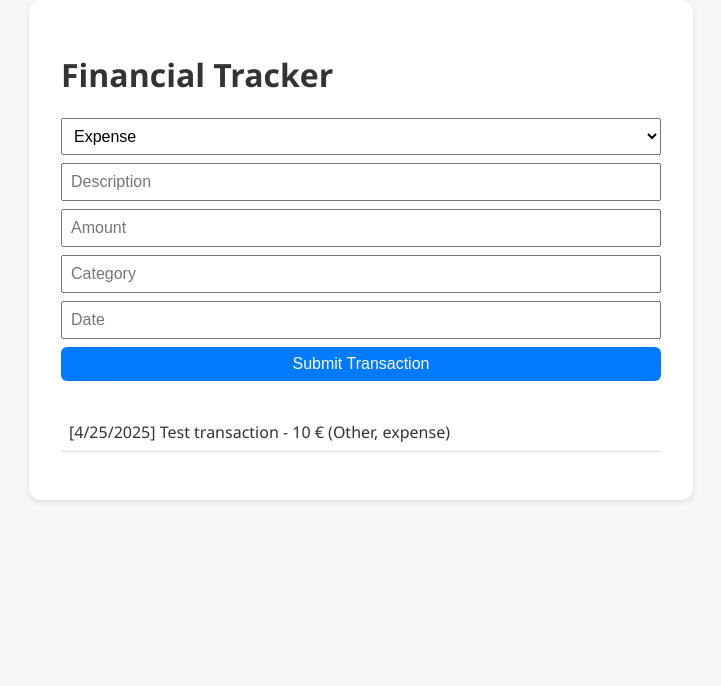
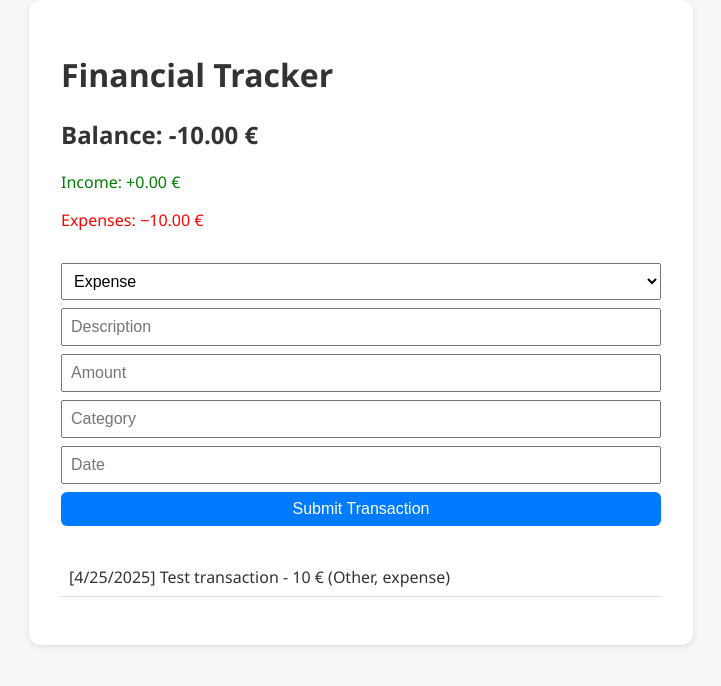
Before and after one commit to Chebannich/my-finance, a React (Vite) app: page / in a window 1280 px wide. Shown: the top 686 px of the page, without its empty margins (279-1000 px from the left). Built offline with nearby package versions, Linux system fonts and the light colour scheme.

Commit message:
feat: add Balance component to calculate total income and expenses

```diff
--- a/src/App.tsx
+++ b/src/App.tsx
@@ -2,6 +2,7 @@ import { useState, useEffect } from 'react';
 import type { Transaction } from './types';
 import TransactionForm from './components/TransactionForm/TransactionForm';
 import TransactionList from './components/TransactionList/TransactionList';
+import Balance from './components/Balance/Balance';
 
 function App() {
   const [transactions, setTransactions] = useState<Transaction[]>([]);
@@ -28,6 +29,7 @@ function App() {
     <div className="App">
       <h1>Financial Tracker</h1>
 
+      <Balance transactions={transactions} />
       <TransactionForm onAdd={addTransaction} />
       <TransactionList transactions={transactions} />
 
--- /dev/null
+++ b/src/components/Balance/Balance.tsx
@@ -0,0 +1,27 @@
+import { Transaction } from "../../types";
+
+interface Props {
+  transactions: Transaction[];
+}
+
+const Balance = ({ transactions }: Props) => {
+  const income = transactions
+    .filter(tx => tx.type === 'income')
+    .reduce((sum, tx) => sum + tx.amount, 0);
+
+  const expense = transactions
+    .filter(tx => tx.type === 'expense')
+    .reduce((sum, tx) => sum + tx.amount, 0)
+
+  const total = income - expense;
+
+  return (
+    <div style={{ marginBottom: '2rem' }}>
+      <h2>Balance: {total.toFixed(2)} €</h2>
+      <p style={{ color: 'green'}}>Income: +{income.toFixed(2)} €</p>
+      <p style={{ color: 'red' }}>Expenses: −{expense.toFixed(2)} €</p>
+    </div>
+  );
+};
+
+export default Balance;
```
